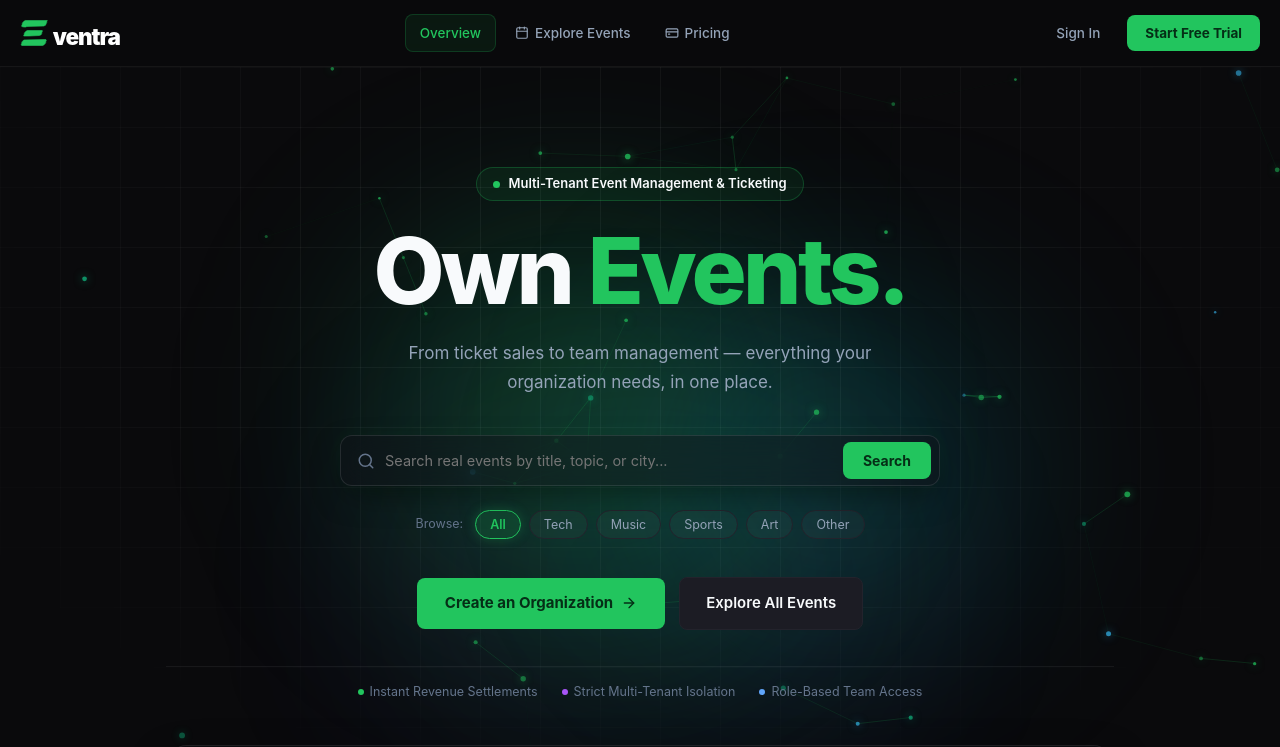
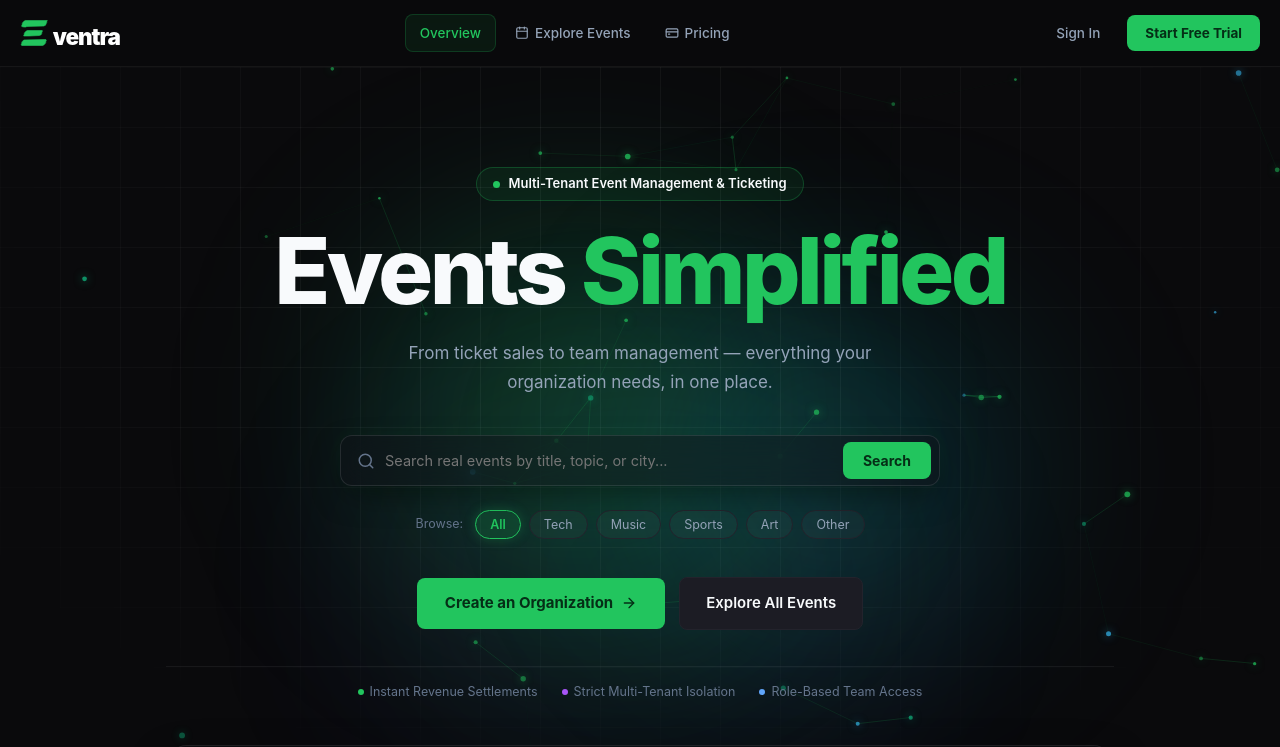
Before and after one commit to muntaha221/Eventra, a React (Vite) app in the folder frontend/: page / in a window 1280 px wide. Shown: the top 747 px of the page. Built offline with nearby package versions, Linux system fonts and the light colour scheme; no server answers.

Commit message:
feat: refine hero headline to two words 'Events Simplified' with no period

```diff
--- a/frontend/src/pages/Landing.jsx
+++ b/frontend/src/pages/Landing.jsx
@@ -203,10 +203,10 @@ function Landing() {
                         <span>Multi-Tenant Event Management & Ticketing</span>
                     </div>
 
-                    {/* Headline - High Impact 2 Words with Interactive Hover Glow & Shadow */}
+                    {/* Headline - High Impact 2 Words with Interactive Hover Glow & Shadow (No period) */}
                     <h1>
                         <span className="hero-glow-title">
-                            Own <span className="hero-glow-accent">Events.</span>
+                            Events <span className="hero-glow-accent">Simplified</span>
                         </span>
                     </h1>
 
```
